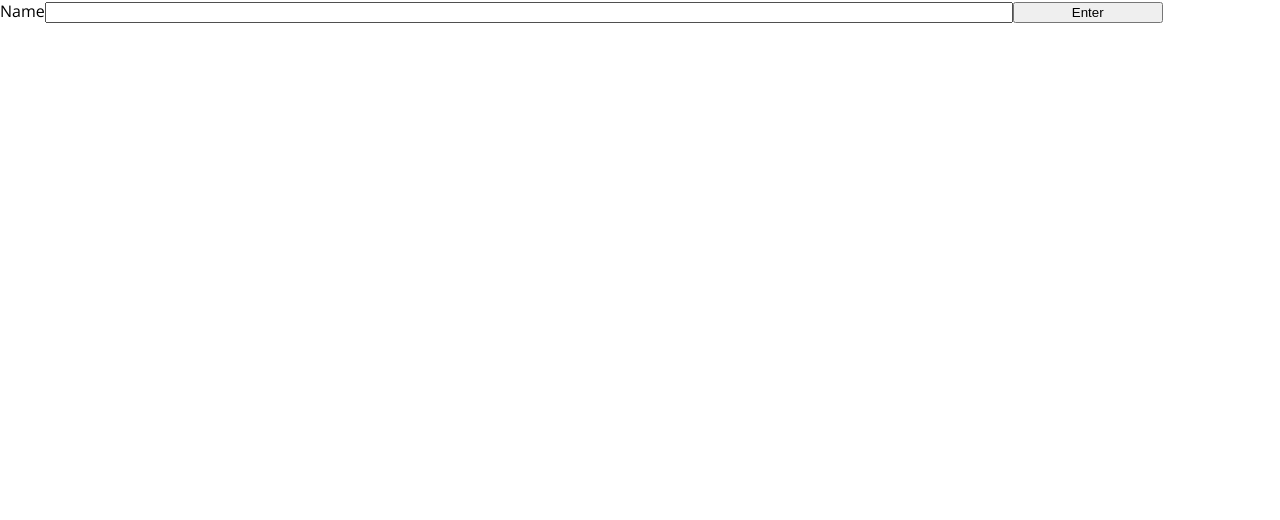
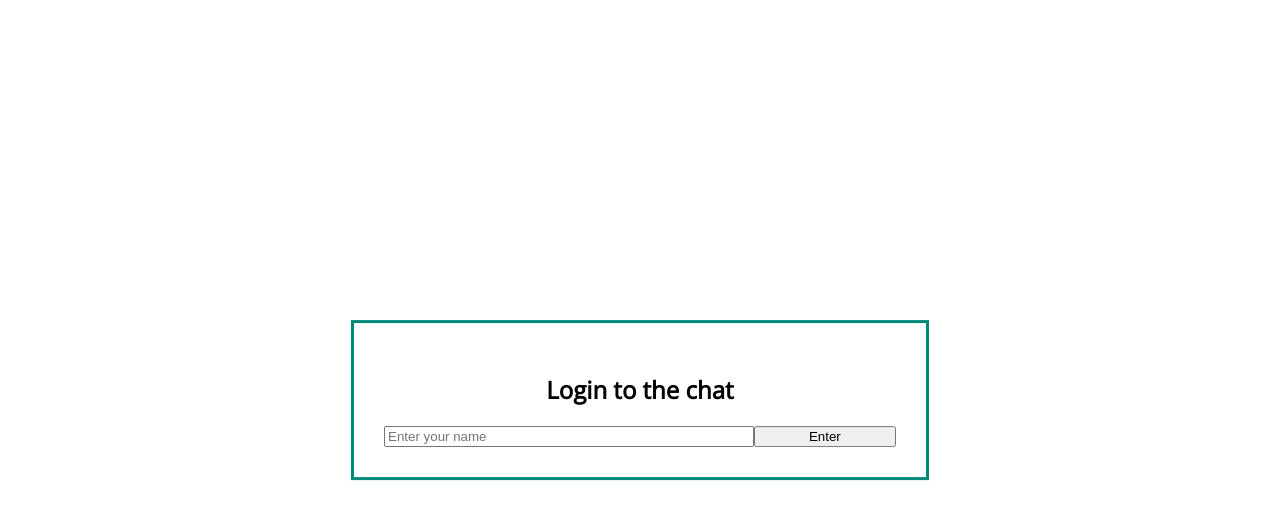
Before and after one commit to michalpruchniak/chat-socket.io, a React (Create React App) app in the folder client/: page / in a window 1280 px wide. Shown: the top 520 px of the page. Built offline with nearby package versions, Linux system fonts and the light colour scheme; no server answers.

Commit message:
Basic styles of login and users container

```diff
--- a/client/src/App.js
+++ b/client/src/App.js
@@ -27,7 +27,6 @@ function App() {
       const chatconversation = document.querySelector(".messages__conversion")
       setTimeout(() => {
         chatconversation.scrollTop = chatconversation.scrollHeight;
-
       }, 100)
     })
 
--- a/client/src/chat/users.js
+++ b/client/src/chat/users.js
@@ -1,4 +1,4 @@
-import { useEffect, useState } from "react";
+import React, { useEffect, useState } from "react";
 
 const Users = (props) => {
     const [users, setUsers] = useState([])
@@ -9,7 +9,7 @@ const Users = (props) => {
     return(
         <ul>
             {users.map((user) =>
-                <li key={user.id}>{user.name}</li>
+                <li key={user.id} className="messages__singleuser">{user.name}</li>
             )}
         </ul>
     );
--- a/client/src/index.css
+++ b/client/src/index.css
@@ -11,14 +11,50 @@ input[type="text"]{
 button{
   width: 150px;
 }
+.login {
+  position: absolute;
+  left: 50%;
+  top: 50%;
+  width: 40%;
+  padding: 30px;
+  transform: translate(-50%, -50%);
+  border: 3px solid #00897b
+}
+.login h2 {
+  text-align: center;
+}
+.login > form {
+    display: flex;
+}
 .messages__list{
   display: flex;
   height: 90vh;
 
 }
+
 .messages__userslist{
   width: 10%;
   height: 90vh;
+  padding: 0;
+}
+.messages__userslist{
+  margin: 6px;
+  padding: 0;
+}
+.messages__userslist ul {
+  padding: 0;
+  margin: 0;
+}
+.messages__singleuser{
+  list-style-type: none;
+  padding: 15px 10px;
+  font-size: 18px;
+  width: 100%;
+  background-color: #00897b;
+  font-weight: bold;
+  color: #f0fffd;
+  margin-bottom: 4px;
+  border-radius: 6px;
 }
 .messages__conversion{
   width: 90%;
@@ -68,7 +104,7 @@ button{
 }
 .messages__your{
   margin-left: 30px;
-  background-color: #0084FF;
+  background-color: #2962ff ;
   color: #f1f0f0
 
 }
--- a/client/src/login/form.js
+++ b/client/src/login/form.js
@@ -7,10 +7,15 @@ const Form = (props) => {
         props.LoginToChat(inputName.current.value)
     }
     return(
-        <div>
+        <div className="login">
+            <h2>Login to the chat</h2>
             <form method="post" onSubmit={onCheckName}>
-                <label htmlFor="name">Name</label>
-                <input type="text" name="name" id="name" ref={inputName} />
+                <input type="text"
+                       name="name"
+                       id="name"
+                       ref={inputName}
+                       placeholder="Enter your name"
+                 />
                 <button role="submit">Enter</button>
             </form>
         </div>
```
